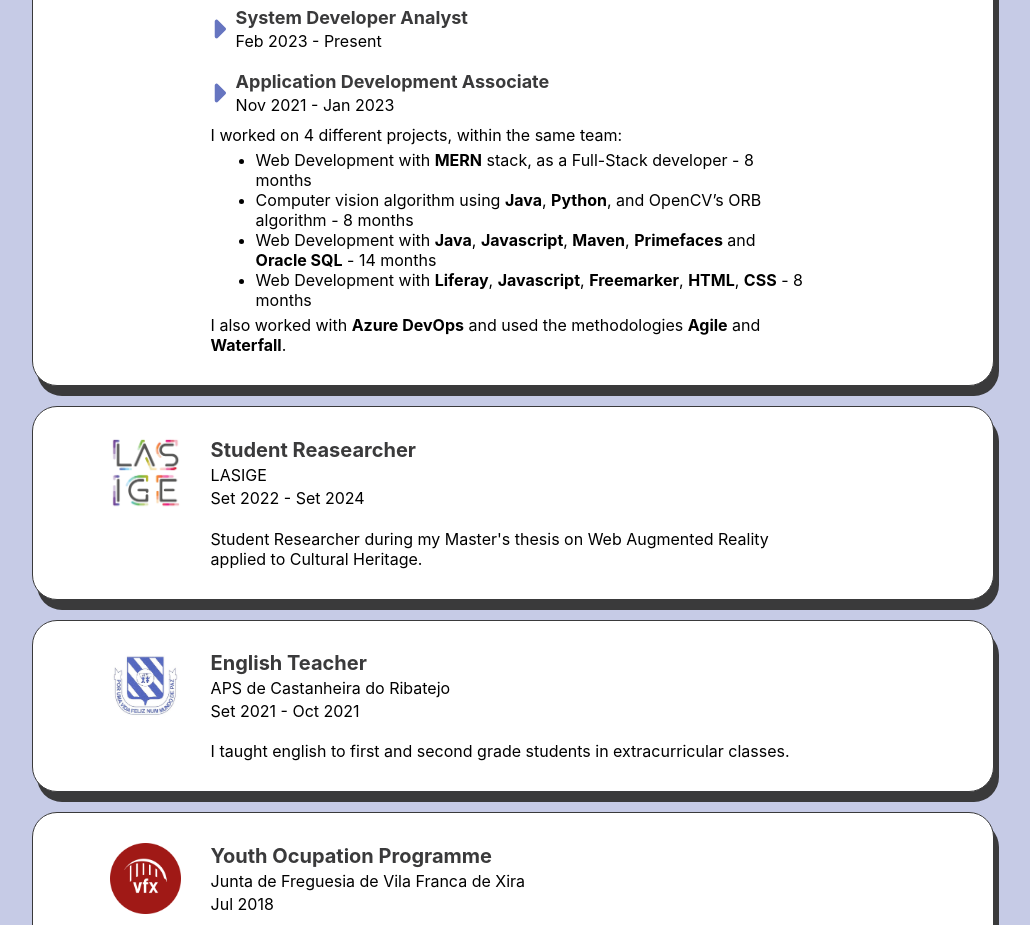
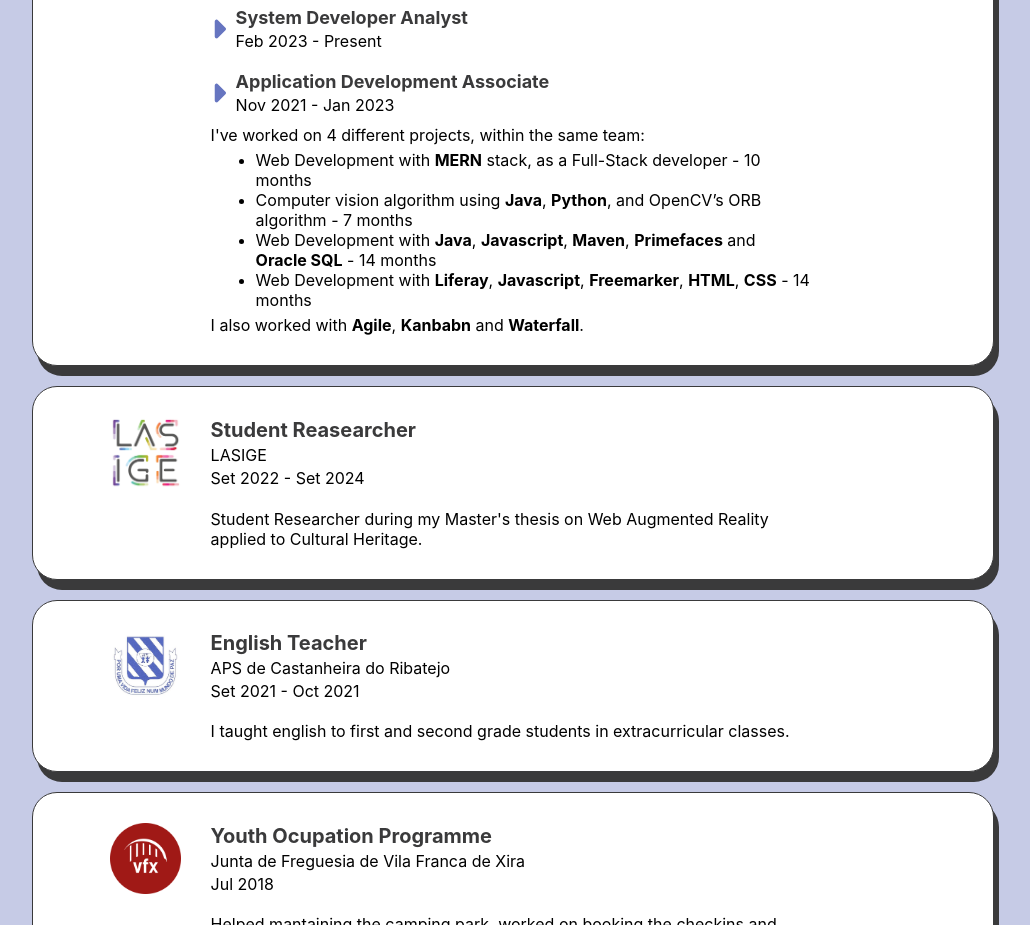
Before and after one commit to martascorreia/martacorreia, a React (Create React App) app: page /#/ in a window 1280 px wide. Shown: the part 800-1725 px from the top of the page, without its empty margins (127-1157 px from the left). Built offline with nearby package versions, Linux system fonts and the light colour scheme.

Commit message:
Update Experience.js

```diff
--- a/src/pages/Main/Experience/Experience.js
+++ b/src/pages/Main/Experience/Experience.js
@@ -38,14 +38,14 @@ function Experience({ changeVisibility }) {
               startDate={new Date("2021-11-05")}
               endDate={new Date("2023-01-31")}
             />]}
-          description={"I worked on 4 different projects, within the same team:" +
+          description={"I've worked on 4 different projects, within the same team:" +
             "<ul>" +
-            "<li>Web Development with <b>MERN</b> stack, as a Full-Stack developer - 8 months</li>" +
-            "<li>Computer vision algorithm using <b>Java</b>, <b>Python</b>, and OpenCV’s ORB algorithm - 8 months</li>" +
+            "<li>Web Development with <b>MERN</b> stack, as a Full-Stack developer - 10 months</li>" +
+            "<li>Computer vision algorithm using <b>Java</b>, <b>Python</b>, and OpenCV’s ORB algorithm - 7 months</li>" +
             "<li>Web Development with <b>Java</b>, <b>Javascript</b>, <b>Maven</b>, <b>Primefaces</b> and <b>Oracle SQL</b> - 14 months</li>" +
-            "<li>Web Development with <b>Liferay</b>, <b>Javascript</b>, <b>Freemarker</b>, <b>HTML</b>, <b>CSS</b> - 8 months</li>" +
+            "<li>Web Development with <b>Liferay</b>, <b>Javascript</b>, <b>Freemarker</b>, <b>HTML</b>, <b>CSS</b> - 14 months</li>" +
             "</ul>" +
-            "I also worked with <b>Azure DevOps</b> and used the methodologies <b>Agile</b> and <b>Waterfall</b>."} />
+            "I also worked with <b>Agile</b>, <b>Kanbabn</b> and <b>Waterfall</b>."} />
       </div>
       <div id="section" className='experienceID'>
         <Entry
```
